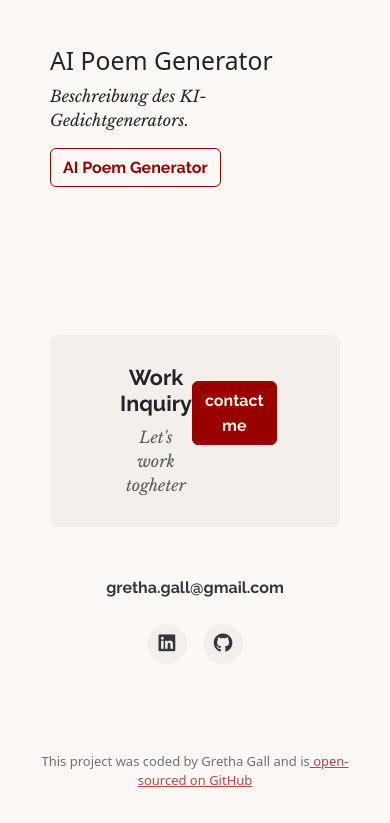
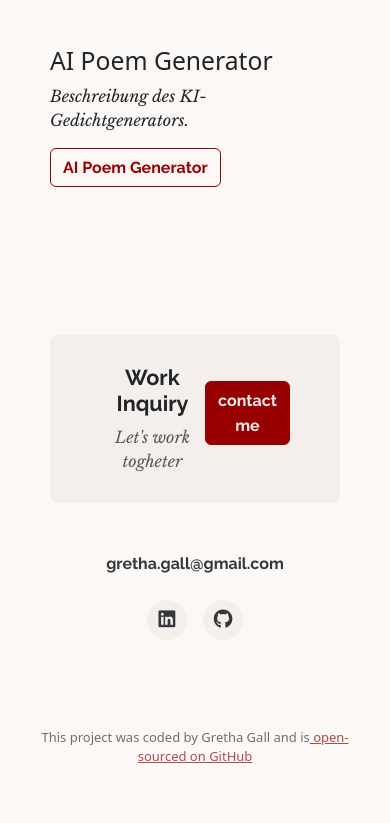
Before and after one commit to grethaga/react-portfolio, a React (Create React App) app: page / in a window 390 px wide. Shown: the part 799-1622 px from the top of the page. Built offline with nearby package versions, Linux system fonts and the light colour scheme; a small style sheet from the web is missing.

Commit message:
Update Footer.css

```diff
--- a/src/Footer.css
+++ b/src/Footer.css
@@ -15,6 +15,12 @@
   background-color: #f4efea;
   padding: 30px 70px;
   border-radius: 8px;
+}
+
+@media (max-width: 512px) {
+  .contact-box {
+    padding: 30px 50px;
+  }
 }
 
 .email-link {
```
